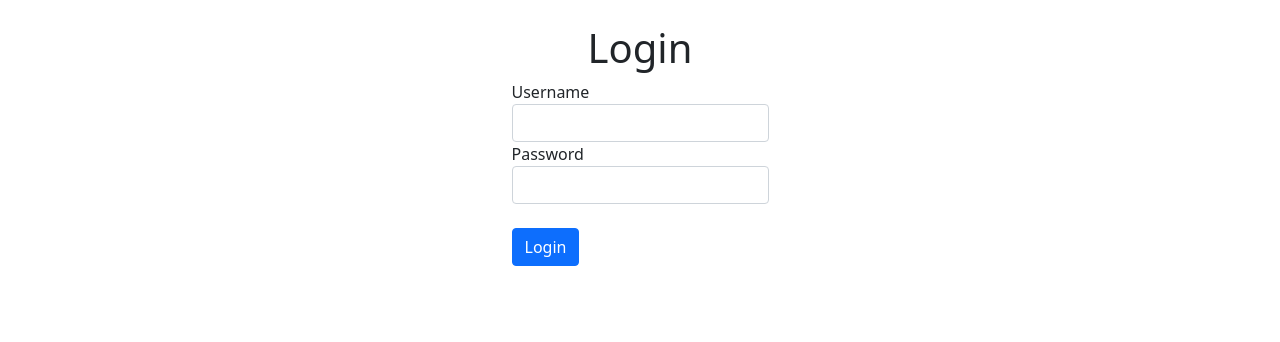
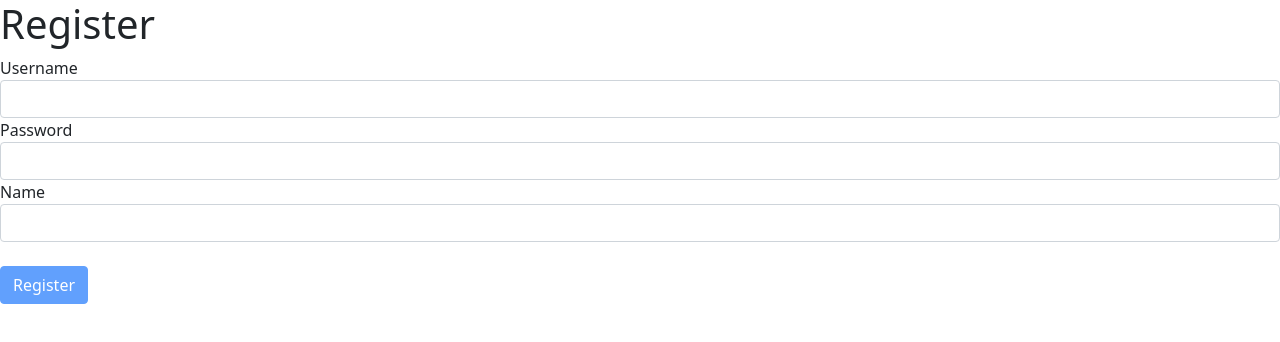
Before and after one commit to sagarkhadkaa/tagscan-portal, a React (Create React App) app: page / in a window 1280 px wide. Shown: the top 342 px of the page. Built offline with nearby package versions, Linux system fonts and the light colour scheme.

Commit message:
Basic Signup From Added

```diff
--- a/package.json
+++ b/package.json
@@ -7,6 +7,7 @@
     "@testing-library/react": "^12.1.2",
     "@testing-library/user-event": "^13.5.0",
     "bootstrap": "^5.1.3",
+    "joi-browser": "^13.4.0",
     "react": "^17.0.2",
     "react-bootstrap": "^2.0.4",
     "react-dom": "^17.0.2",
--- a/src/App.js
+++ b/src/App.js
@@ -1,12 +1,12 @@
 import "./App.css";
-import Signup from "./components/signup";
 import LoginForm from "./components/loginForm";
+import SignupForm from "./components/signupForm";
 
 function App() {
     return (
         <div>
-            {/* <Signup /> */}
-            <LoginForm />
+            <SignupForm />
+            {/* <LoginForm /> */}
         </div>
     );
 }
--- /dev/null
+++ b/src/components/common/form.jsx
@@ -0,0 +1,72 @@
+import React, { Component } from "react";
+import Joi from "joi-browser";
+import Input from "./input";
+
+class Form extends Component {
+    state = {
+        data: {},
+        errors: {},
+    };
+
+    validate = () => {
+        const options = { abortEarly: false };
+        const { error } = Joi.validate(this.state.data, this.schema, options);
+        if (!error) return null;
+
+        const errors = {};
+        for (let item of error.details) errors[item.path[0]] = item.message;
+        return errors;
+    };
+
+    validateProperty = ({ name, value }) => {
+        const obj = { [name]: value };
+        const schema = { [name]: this.schema[name] };
+        const { error } = Joi.validate(obj, schema);
+        return error ? error.details[0].message : null;
+    };
+
+    handleSubmit = (e) => {
+        e.preventDefault();
+
+        const errors = this.validate();
+        this.setState({ errors: errors || {} });
+        if (errors) return;
+
+        this.doSubmit();
+    };
+
+    handleChange = ({ currentTarget: input }) => {
+        const errors = { ...this.state.errors };
+        const errorMessage = this.validateProperty(input);
+        if (errorMessage) errors[input.name] = errorMessage;
+        else delete errors[input.name];
+
+        const data = { ...this.state.data };
+        data[input.name] = input.value;
+
+        this.setState({ data, errors });
+    };
+    renderButton(label) {
+        return (
+            <button disabled={this.validate()} className="btn btn-primary mt-4">
+                {label}
+            </button>
+        );
+    }
+    renderInput(name, label, type = "text") {
+        const { data, errors } = this.state;
+
+        return (
+            <Input
+                type={type}
+                name={name}
+                value={data[name]}
+                label={label}
+                onChange={this.handleChange}
+                error={errors[name]}
+            />
+        );
+    }
+}
+
+export default Form;
--- a/src/components/common/input.jsx
+++ b/src/components/common/input.jsx
@@ -1,16 +1,9 @@
 import React from "react";
-const Input = ({ name, label, value, error, onChange }) => {
+const Input = ({ name, label, error, ...rest }) => {
     return (
         <div className="form-group">
             <label htmlFor={name}>{label}</label>
-            <input
-                id={name}
-                name={name}
-                value={value}
-                onChange={onChange}
-                type="text"
-                className="form-control"
-            />
+            <input {...rest} name={name} id={name} className="form-control" />
             {error && <div className="alert alert-danger">{error}</div>}
         </div>
     );
--- a/src/components/loginForm.jsx
+++ b/src/components/loginForm.jsx
@@ -1,72 +1,30 @@
 import React from "react";
-import { Button } from "react-bootstrap";
-import Input from "./common/input";
-class LoginForm extends React.Component {
+import Joi from "joi-browser";
+import Form from "./common/form";
+class LoginForm extends Form {
     state = {
-        account: { username: "", password: "" },
+        data: { username: "", password: "" },
         errors: {},
     };
-    validate = () => {
-        const errors = {};
-        const { account } = this.state;
-        if (account.username.trim() === "")
-            errors.username = "Username is required";
-        if (account.password.trim() === "")
-            errors.password = "Password is required";
+    schema = {
+        username: Joi.string().required(),
+        password: Joi.string().required(),
+    };
 
-        return Object.keys(errors).length === 0 ? null : errors;
-    };
-    handleSubmit = (e) => {
-        e.preventDefault();
-
-        const errors = this.validate();
-        // console.log(errors);
-        this.setState({ errors: errors || {} });
-        if (errors) return;
+    doSubmit = () => {
         //Server Call
         console.log("Submitted");
     };
-    validateProperty = ({ name, value }) => {
-        if (name === "username") {
-            if (value.trim() === "") return "Username is required.";
-            //...
-        }
-        if (name === "password") {
-            if (value.trim() === "") return "Password is required.";
-            //...
-        }
-    };
-    handleChange = ({ currentTarget: input }) => {
-        const errors = { ...this.state.errors };
-        const errorMesssage = this.validateProperty(input);
-        if (errorMesssage) errors[input.name] = errorMesssage;
-        else delete errors[input.name];
 
-        const account = { ...this.state.account };
-        account[input.name] = input.value;
-        this.setState({ account, errors });
-    };
     render() {
-        const { account, errors } = this.state;
         return (
             <div className="my-4  d-flex flex-column align-items-center ">
                 <h1>Login</h1>
                 <form onSubmit={this.handleSubmit}>
-                    <Input
-                        name="username"
-                        value={account.username}
-                        label="Username"
-                        onChange={this.handleChange}
-                        error={errors.username}
-                    />
-                    <Input
-                        name="password"
-                        value={account.password}
-                        label="Password"
-                        onChange={this.handleChange}
-                        error={errors.password}
-                    />
-                    <button className="btn btn-primary mt-4">Login</button>
+                    {this.renderInput("username", "Username")}
+                    {this.renderInput("password", "Password", "password")}
+
+                    {this.renderButton("Login")}
                 </form>
             </div>
         );
--- a/src/components/signup.jsx
+++ /dev/null
@@ -1,6 +0,0 @@
-import React from "react";
-const Signup = () => {
-    return <h1>Signup</h1>;
-};
-
-export default Signup;
--- /dev/null
+++ b/src/components/signupForm.jsx
@@ -0,0 +1,37 @@
+import React from "react";
+import Form from "./common/form";
+import Joi from "joi-browser";
+
+class SignupForm extends Form {
+    state = {
+        data: { username: "", password: "", name: "" },
+        errors: {},
+    };
+
+    schema = {
+        username: Joi.string().required().email().label("Username"),
+        password: Joi.string().required().min(5).label("Password"),
+        name: Joi.string().required().label("Name"),
+    };
+
+    doSubmit = () => {
+        // Call the server
+        console.log("Submitted");
+    };
+
+    render() {
+        return (
+            <div>
+                <h1>Register</h1>
+                <form onSubmit={this.handleSubmit}>
+                    {this.renderInput("username", "Username")}
+                    {this.renderInput("password", "Password", "password")}
+                    {this.renderInput("name", "Name")}
+                    {this.renderButton("Register")}
+                </form>
+            </div>
+        );
+    }
+}
+
+export default SignupForm;
```
Also changed, not shown: 1 other file (tests, documents, lock files or other folders).
